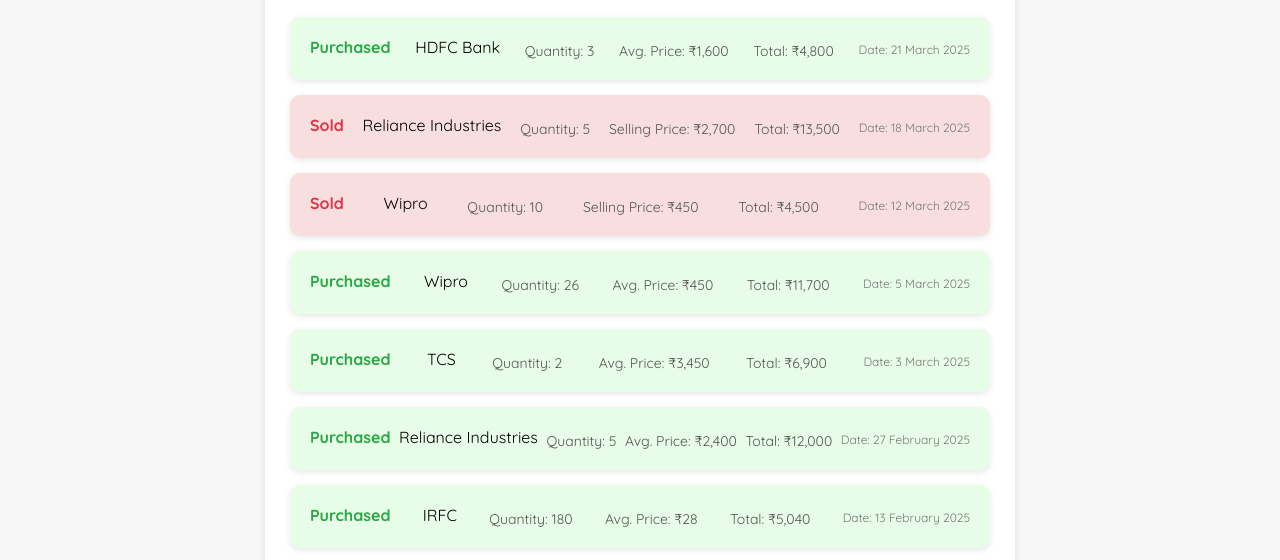
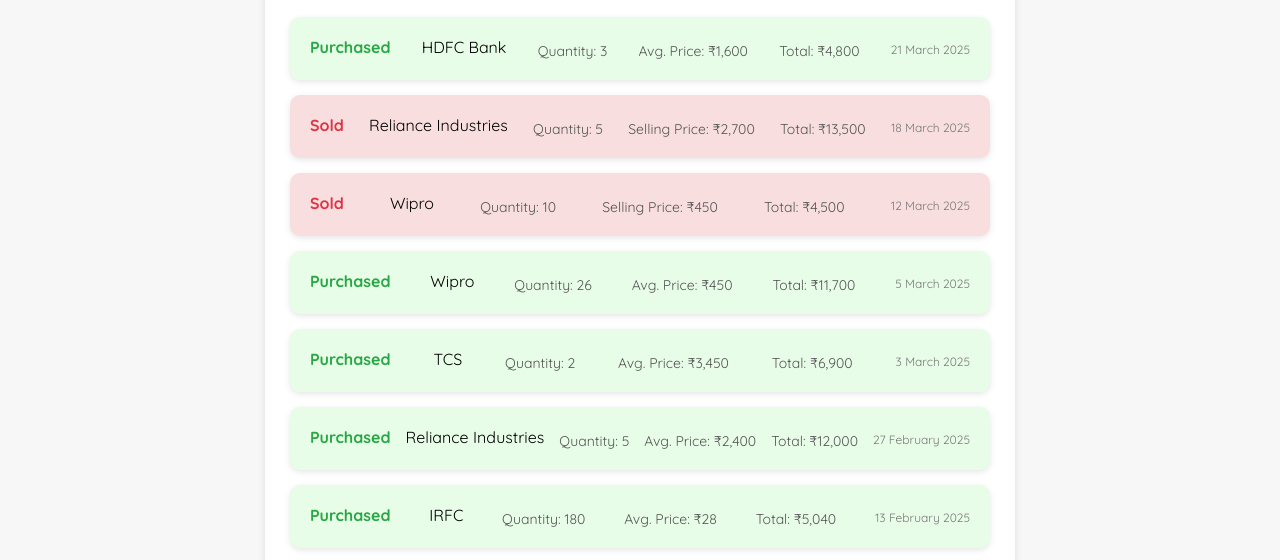
Before and after one commit to Scar2603/Investify, a plain HTML site: page transactions.html in a window 1280 px wide. Shown: the part 196-756 px from the top of the page. Drawn offline with Linux system fonts and the light colour scheme; sample sign-in values are in the browser's storage.

Commit message:
Fixed dates

```diff
--- a/transactions.html
+++ b/transactions.html
@@ -36,7 +36,7 @@
                 <span class="transaction-detail">Quantity: 3</span>
                 <span class="transaction-detail">Avg. Price: ₹1,600</span>
                 <span class="transaction-detail">Total: ₹4,800</span>
-                <span class="transaction-date">Date: 21 March 2025</span>
+                <span class="transaction-date">21 March 2025</span>
             </div>
             <div class="transaction-card" style="background: rgb(248, 222, 222);">
                 <span class="transaction-type sale">Sold</span>
@@ -44,7 +44,7 @@
                 <span class="transaction-detail">Quantity: 5</span>
                 <span class="transaction-detail">Selling Price: ₹2,700</span>
                 <span class="transaction-detail">Total: ₹13,500</span>
-                <span class="transaction-date">Date: 18 March 2025</span>
+                <span class="transaction-date">18 March 2025</span>
             </div>
             <div class="transaction-card" style="background: rgb(248, 222, 222);">
                 <span class="transaction-type sale">Sold</span>
@@ -52,7 +52,7 @@
                 <span class="transaction-detail">Quantity: 10</span>
                 <span class="transaction-detail">Selling Price: ₹450</span>
                 <span class="transaction-detail">Total: ₹4,500</span>
-                <span class="transaction-date">Date: 12 March 2025</span>
+                <span class="transaction-date">12 March 2025</span>
             </div>
             <div class="transaction-card" style="background: rgb(232, 253, 232);">
                 <span class="transaction-type purchase">Purchased</span>
@@ -60,7 +60,7 @@
                 <span class="transaction-detail">Quantity: 26</span>
                 <span class="transaction-detail">Avg. Price: ₹450</span>
                 <span class="transaction-detail">Total: ₹11,700</span>
-                <span class="transaction-date">Date: 5 March 2025</span>
+                <span class="transaction-date">5 March 2025</span>
             </div>
             <div class="transaction-card" style="background: rgb(232, 253, 232);">
                 <span class="transaction-type purchase">Purchased</span>
@@ -68,7 +68,7 @@
                 <span class="transaction-detail">Quantity: 2</span>
                 <span class="transaction-detail">Avg. Price: ₹3,450</span>
                 <span class="transaction-detail">Total: ₹6,900</span>
-                <span class="transaction-date">Date: 3 March 2025</span>
+                <span class="transaction-date">3 March 2025</span>
             </div>
             <div class="transaction-card" style="background: rgb(232, 253, 232);">
                 <span class="transaction-type purchase">Purchased</span>
@@ -76,7 +76,7 @@
                 <span class="transaction-detail">Quantity: 5</span>
                 <span class="transaction-detail">Avg. Price: ₹2,400</span>
                 <span class="transaction-detail">Total: ₹12,000</span>
-                <span class="transaction-date">Date: 27 February 2025</span>
+                <span class="transaction-date">27 February 2025</span>
             </div>
             <div class="transaction-card" style="background: rgb(232, 253, 232);">
                 <span class="transaction-type purchase">Purchased</span>
@@ -84,7 +84,7 @@
                 <span class="transaction-detail">Quantity: 180</span>
                 <span class="transaction-detail">Avg. Price: ₹28</span>
                 <span class="transaction-detail">Total: ₹5,040</span>
-                <span class="transaction-date">Date: 13 February 2025</span>
+                <span class="transaction-date">13 February 2025</span>
             </div>
             <div class="transaction-card" style="background: rgb(232, 253, 232);">
                 <span class="transaction-type purchase">Purchased</span>
@@ -92,7 +92,7 @@
                 <span class="transaction-detail">Quantity: 3</span>
                 <span class="transaction-detail">Avg. Price: ₹7,200</span>
                 <span class="transaction-detail">Total: ₹21,600</span>
-                <span class="transaction-date">Date: 29 January 2025</span>
+                <span class="transaction-date">29 January 2025</span>
             </div>
         </div>
     </main>
```
